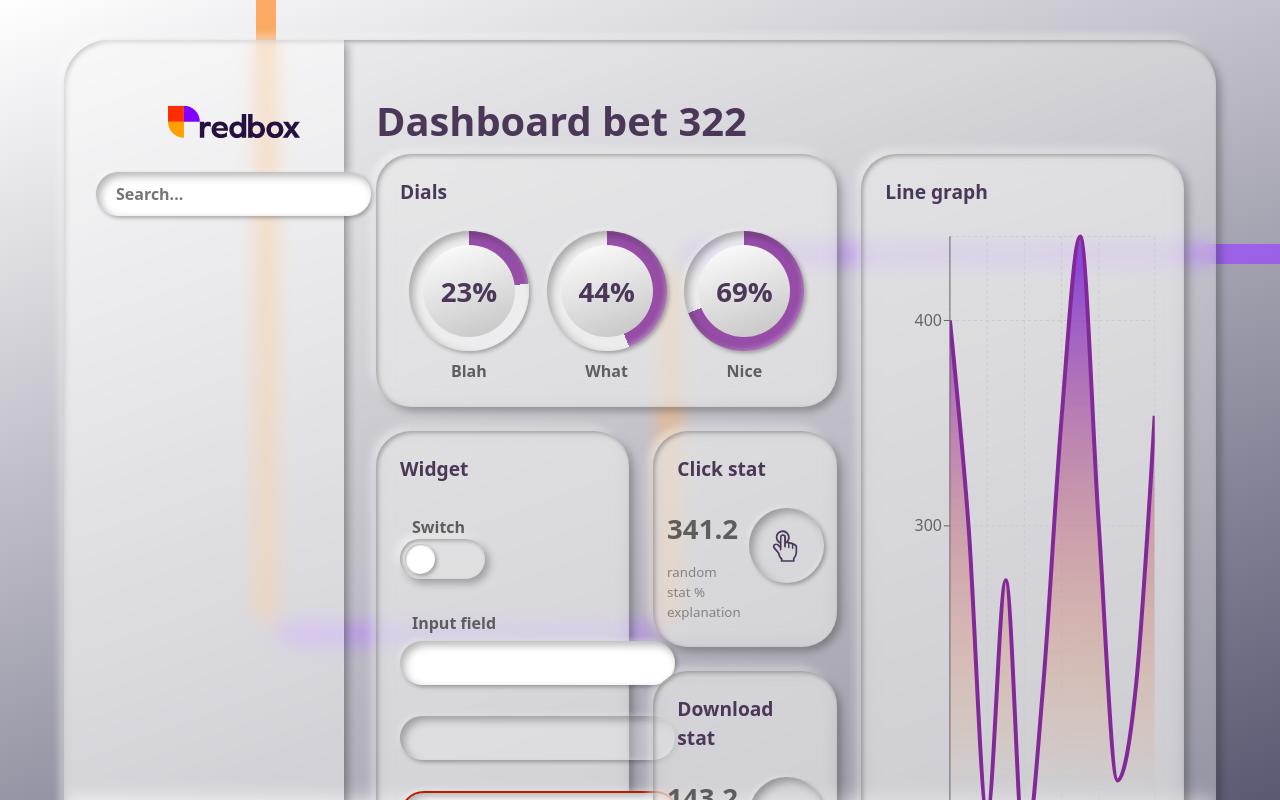
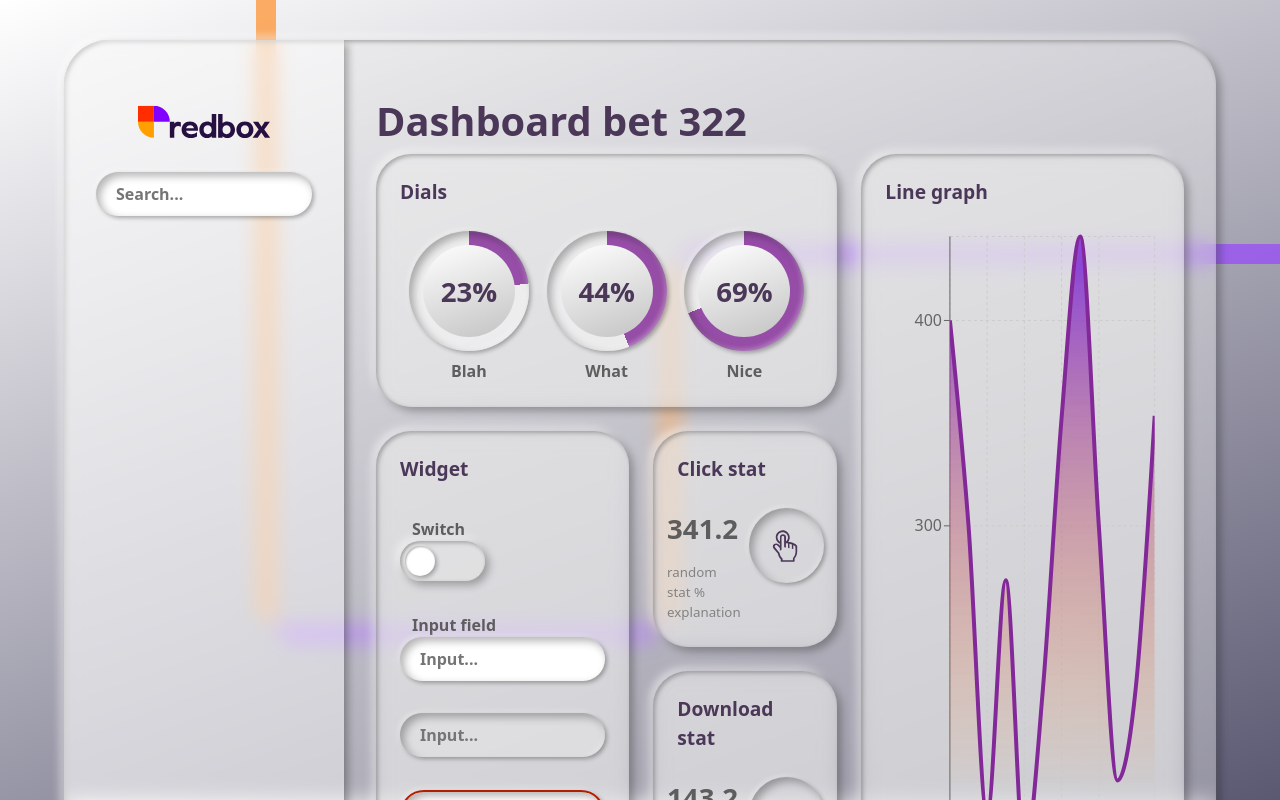
Before and after one commit to timothy-bailey-redbox/redbox-aso-test-case, a Next.js app: page /test in a window 1280 px wide. Shown: the top 800 px of the page. Built offline with nearby package versions, Linux system fonts and the light colour scheme.

Commit message:
Added label elements and safe ids to inputs, fixed resizing

```diff
--- a/package.json
+++ b/package.json
@@ -29,6 +29,7 @@
         "react-dom": "18.2.0",
         "react-query": "^3.39.3",
         "recharts": "^2.10.4",
+        "uuid": "^9.0.1",
         "zod": "^3.22.4",
         "zustand": "^4.4.7"
     },
@@ -39,6 +40,7 @@
         "@types/pg": "^8.10.9",
         "@types/react": "^18.2.37",
         "@types/react-dom": "^18.2.15",
+        "@types/uuid": "^9.0.7",
         "@typescript-eslint/eslint-plugin": "^6.11.0",
         "@typescript-eslint/parser": "^6.11.0",
         "dotenv": "^16.3.1",
--- a/src/components/basic/inputs/TextInput/index.tsx
+++ b/src/components/basic/inputs/TextInput/index.tsx
@@ -1,25 +1,31 @@
+import clsx from "clsx";
 import React from "react";
+import { v4 as uuid } from "uuid";
 import styles from "./textInput.module.css";
-import clsx from "clsx";
 
 type TextInputProps = React.InputHTMLAttributes<HTMLInputElement> & {
-    placeHolder?: string;
     label?: string;
-    disabled?: boolean;
     error?: string;
 };
 
-export default function TextInput({ placeHolder, disabled, error, label, ...props }: TextInputProps) {
+export default function TextInput({ disabled, error, id, label, ...props }: TextInputProps) {
+    if (label && !id) {
+        id = uuid();
+    }
     return (
         <div>
-            {label && <div className={styles.labelText}>{label}</div>}
+            {label && (
+                <label htmlFor={id} className={styles.labelText}>
+                    {label}
+                </label>
+            )}
             <input
                 {...props}
                 className={clsx(styles.textInputField, "u-concave", {
                     [styles.disabled!]: disabled,
                     [styles.error!]: error,
                 })}
-                placeholder={placeHolder}
+                id={id}
                 type="text"
                 disabled={disabled}
             />
--- a/src/components/basic/inputs/TextInput/textInput.module.css
+++ b/src/components/basic/inputs/TextInput/textInput.module.css
@@ -5,6 +5,9 @@
     padding: 10px;
     font-weight: 700;
     padding-left: 20px;
+    width: 100%;
+    max-width: 100%;
+    min-width: 150px;
 }
 
 .error {
```
Also changed, not shown: 1 other file (tests, documents, lock files or other folders).
